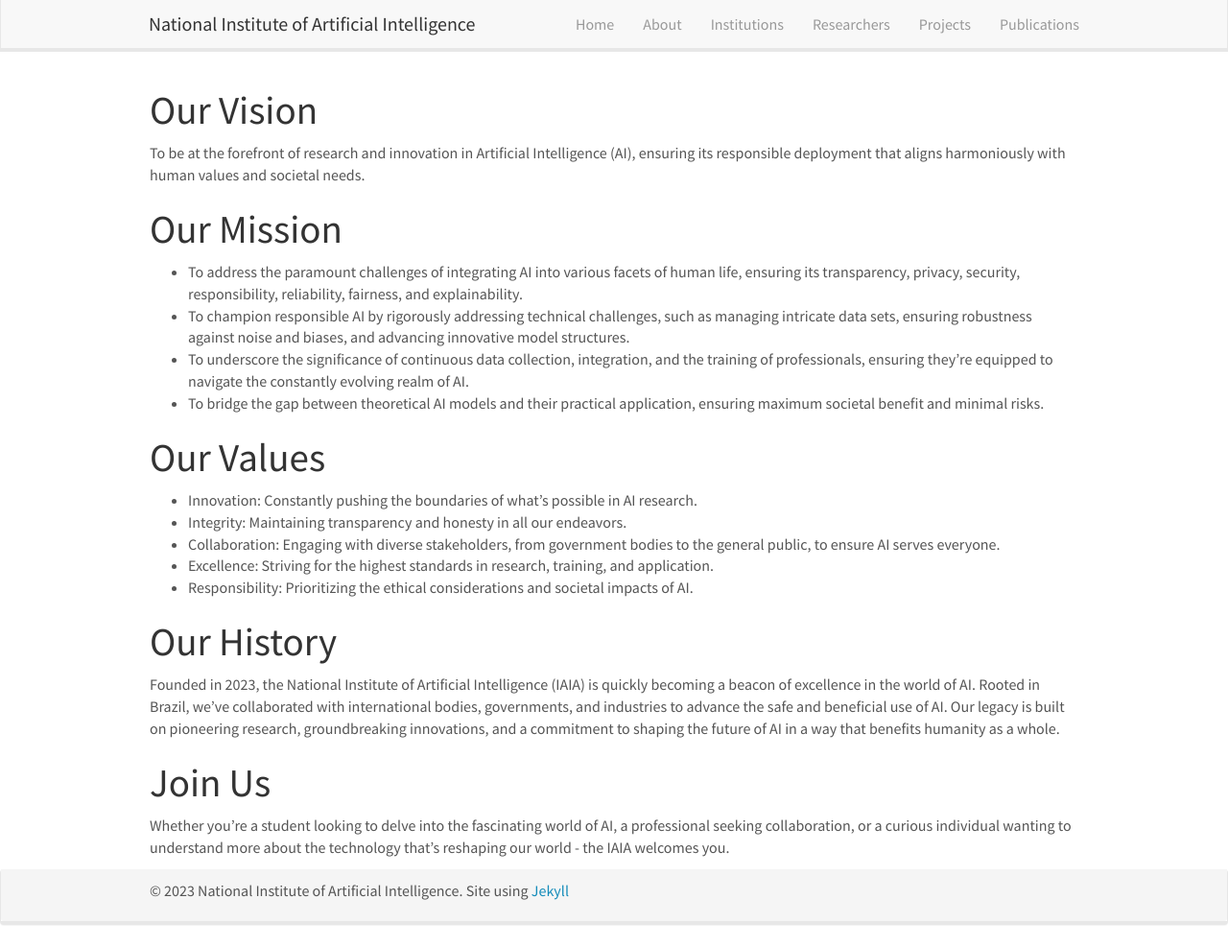
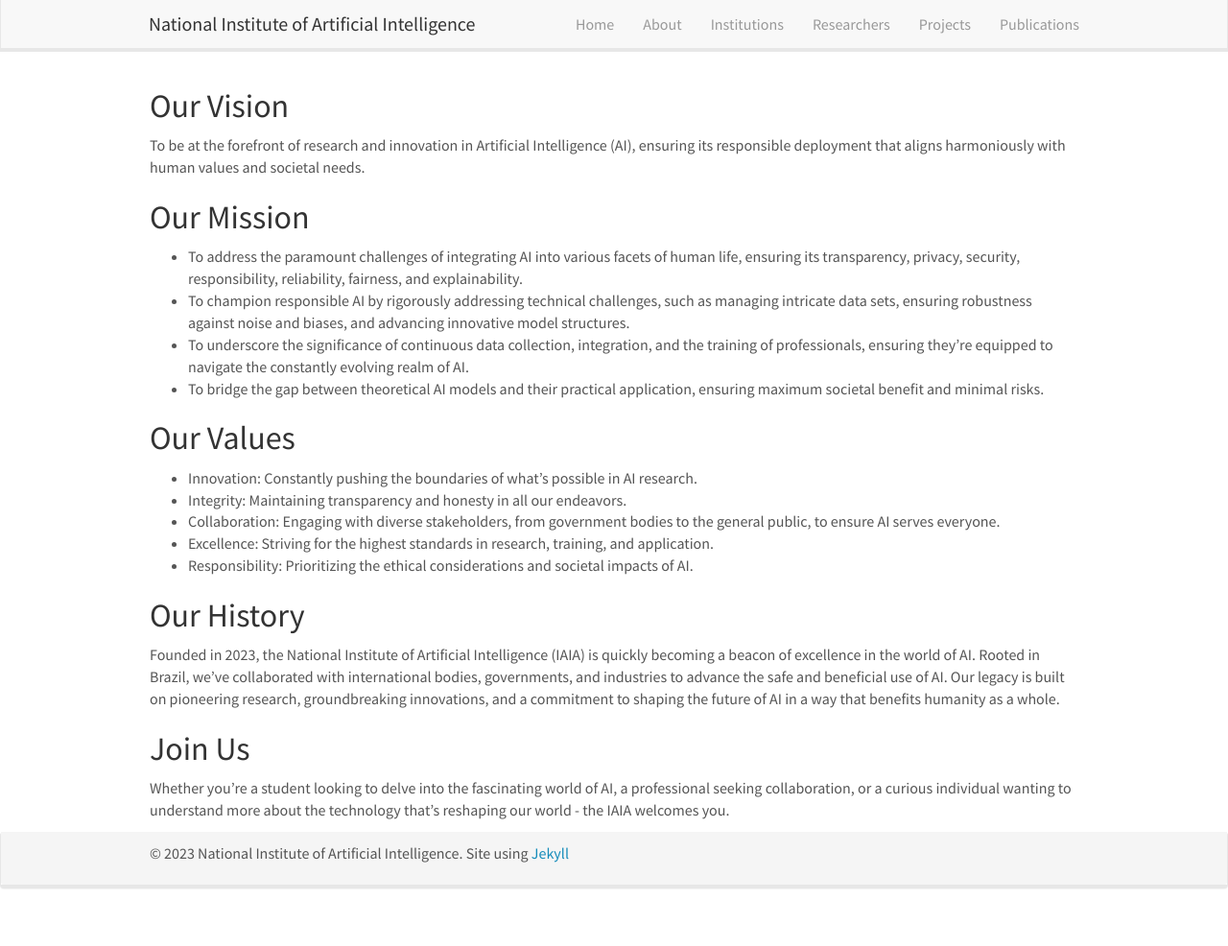
Before and after one commit to INCT-IAIA/INCT-IAIA.github.io, a Jekyll site: the page built from _pages/notes.md, in a window 1280 px wide and 986 px high. Shown: the whole window at 96% size. Built offline with Jekyll 4.4.1, drawn with Linux system fonts in a browser that asks for light colours; nearby versions of some CDN libraries.

```diff
--- a/_pages/notes.md
+++ b/_pages/notes.md
@@ -6,18 +6,18 @@ sitemap: false
 permalink: /notes/
 ---
 
-# Our Vision
+## Our Vision
 
 To be at the forefront of research and innovation in Artificial Intelligence (AI), ensuring its responsible deployment that aligns harmoniously with human values and societal needs.
 
-# Our Mission
+## Our Mission
 
 - To address the paramount challenges of integrating AI into various facets of human life, ensuring its transparency, privacy, security, responsibility, reliability, fairness, and explainability.
 - To champion responsible AI by rigorously addressing technical challenges, such as managing intricate data sets, ensuring robustness against noise and biases, and advancing innovative model structures.
 - To underscore the significance of continuous data collection, integration, and the training of professionals, ensuring they're equipped to navigate the constantly evolving realm of AI.
 - To bridge the gap between theoretical AI models and their practical application, ensuring maximum societal benefit and minimal risks.
 
-# Our Values
+## Our Values
 
 - Innovation: Constantly pushing the boundaries of what's possible in AI research.
 - Integrity: Maintaining transparency and honesty in all our endeavors.
@@ -25,10 +25,10 @@ To be at the forefront of research and innovation in Artificial Intelligence (AI
 - Excellence: Striving for the highest standards in research, training, and application.
 - Responsibility: Prioritizing the ethical considerations and societal impacts of AI.
 
-# Our History
+## Our History
 
 Founded in 2023, the National Institute of Artificial Intelligence (IAIA) is quickly becoming a beacon of excellence in the world of AI. Rooted in Brazil, we've collaborated with international bodies, governments, and industries to advance the safe and beneficial use of AI. Our legacy is built on pioneering research, groundbreaking innovations, and a commitment to shaping the future of AI in a way that benefits humanity as a whole.
 
-# Join Us
+## Join Us
 
 Whether you're a student looking to delve into the fascinating world of AI, a professional seeking collaboration, or a curious individual wanting to understand more about the technology that's reshaping our world - the IAIA welcomes you.
```
